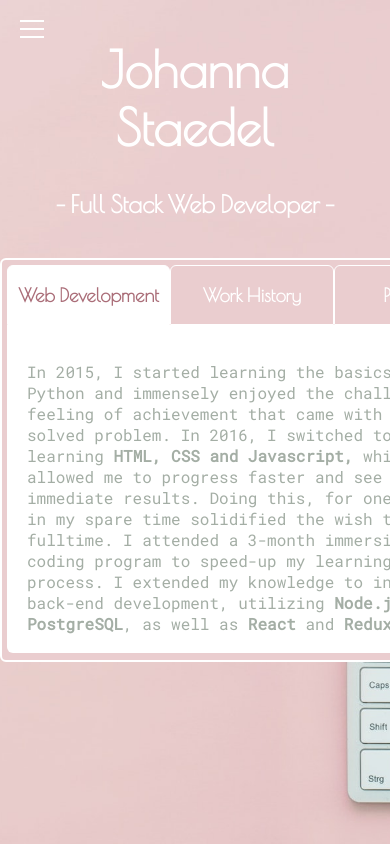
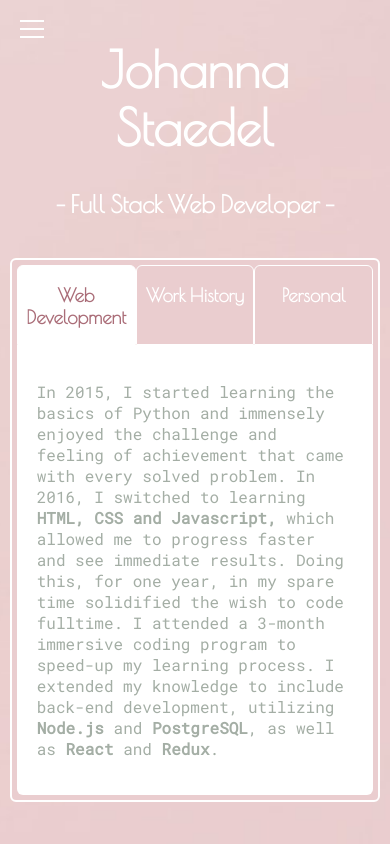
Before and after one commit to bluecherryme/Portfolio, a React (Create React App) app: page / in a window 390 px wide. Built offline with nearby package versions, Linux system fonts and the light colour scheme.

Commit message:
some responsive styling added

```diff
--- a/src/App.css
+++ b/src/App.css
@@ -0,0 +1,3 @@
+.App{
+    position: relative;
+}
--- a/src/Components/About.css
+++ b/src/Components/About.css
@@ -1,6 +1,5 @@
 .container{
-    width: 500px;
-    height: 400px;
+    width: 94vw;
     border: 2px solid white;
     border-radius: 6px;
     margin: auto;
@@ -10,13 +9,12 @@
 
 .ctn-inner{
     margin: 5px;
-    height: 388px;
 }
 
 .tabs{
     display: flex;
     justify-content: space-around;
-    height: 60px;
+    height: 80px;
 }
 
 .h2Wrapper{
@@ -29,7 +27,6 @@
 .content{
     padding: 20px;
     background-color: white;
-    height: 288px;
     border-radius: 0 0 6px 6px;
     color: #A4AEA5;
 }
@@ -38,3 +35,19 @@ h3:hover{
     cursor:default;
     color: #AA6D78;
 }
+
+@media(min-width:520px){
+    .container{
+        width: 500px;
+        height: 400px;
+    }
+    .ctn-inner{
+        height: 388px;
+    }
+    .content{
+        height: 288px;
+    }
+    .tabs{
+        height: 60px;
+    }
+}
--- a/src/Components/Landing.css
+++ b/src/Components/Landing.css
@@ -3,11 +3,12 @@
     background-position: 10% 10%;
     background-size: cover;
     width: 100vw;
-    height: 100vh;
     background-color: #EACDCF;
     color: white;
     position: fixed;
     top: 0;
+    padding-bottom: 50px;
+    height: 2000px;
 }
 
 #heading{
@@ -41,6 +42,15 @@
     font-size: 32px;
 }
 
+
+@media(min-width: 520px){
+    #Landing{
+        height: 100vh;
+        padding-bottom: 0;
+    }
+
+}
+
 @media(min-width: 800px){
     .Nav{
         z-index: -1;
```
